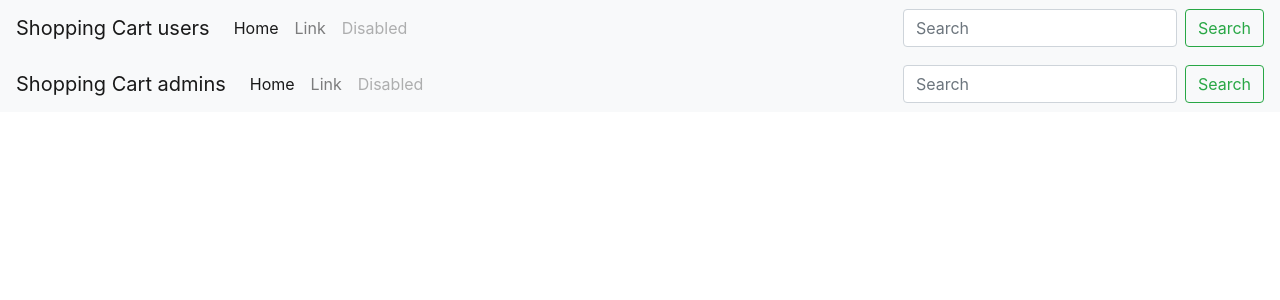
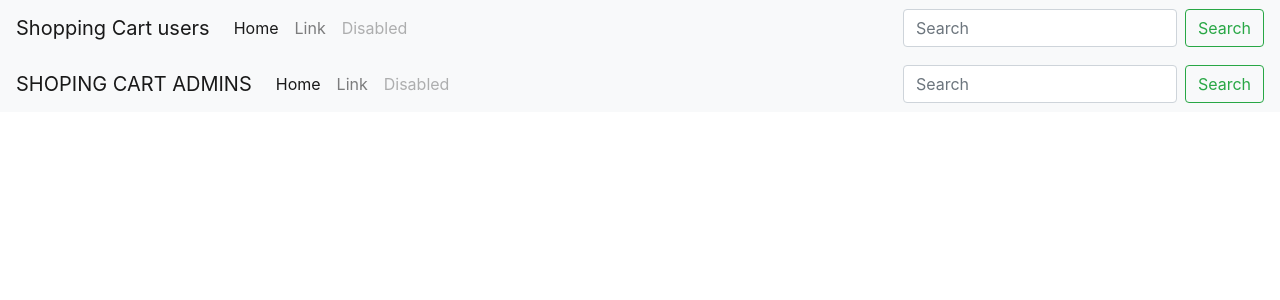
Before and after one commit to sadikalike/Ecommerce, a Node server app: template views/partials/admin-header.hbs in a window 1280 px wide. Shown: the top 300 px of the page. Run offline with Node 20, Linux system fonts and the light colour scheme; the template is opened without the code that fills it, so the values that code supplies are empty; some libraries are stand-ins or nearby versions.

Commit message:
updation

```diff
--- a/views/partials/admin-header.hbs
+++ b/views/partials/admin-header.hbs
@@ -4,7 +4,7 @@
     <span class="navbar-toggler-icon"></span>
   </button>
   <div class="collapse navbar-collapse" id="navbarTogglerDemo01">
-    <a class="navbar-brand" href="#">Shopping Cart admins</a>
+    <a class="navbar-brand" href="#">SHOPING CART ADMINS</a>
     <ul class="navbar-nav mr-auto mt-2 mt-lg-0">
       <li class="nav-item active">
         <a class="nav-link" href="#">Home <span class="sr-only">(current)</span></a>
```
